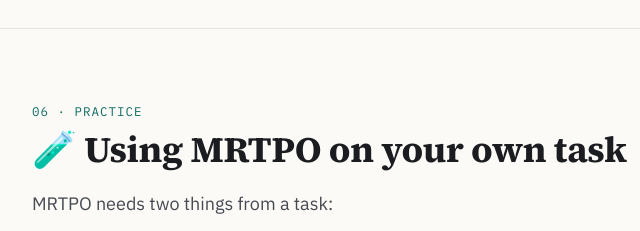
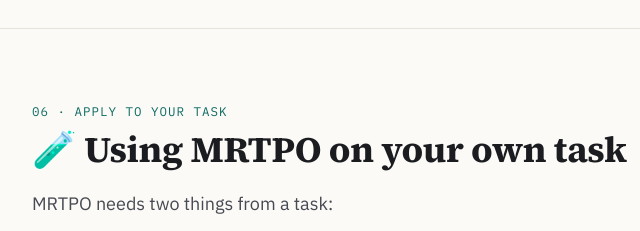
Before and after one commit to zhaihaotian/MRTPO, a plain HTML site: page index.html in a window 1280 px wide. Shown: the part 10169-10400 px from the top of the page, 106-746 px from the left. Drawn offline with nearby package versions, Linux system fonts and the light colour scheme.

Commit message:
Rename section label to Apply to your task

```diff
--- a/index.html
+++ b/index.html
@@ -329,7 +329,7 @@
 <!-- ================= OWN TASK ================= -->
 <section id="own-task">
   <div class="wrap">
-    <div class="label">06 · Practice</div>
+    <div class="label">06 · Apply to your task</div>
     <h2>🧪 Using MRTPO on your own task</h2>
     <p class="lead">MRTPO needs two things from a task:</p>
     <div class="two">
```
